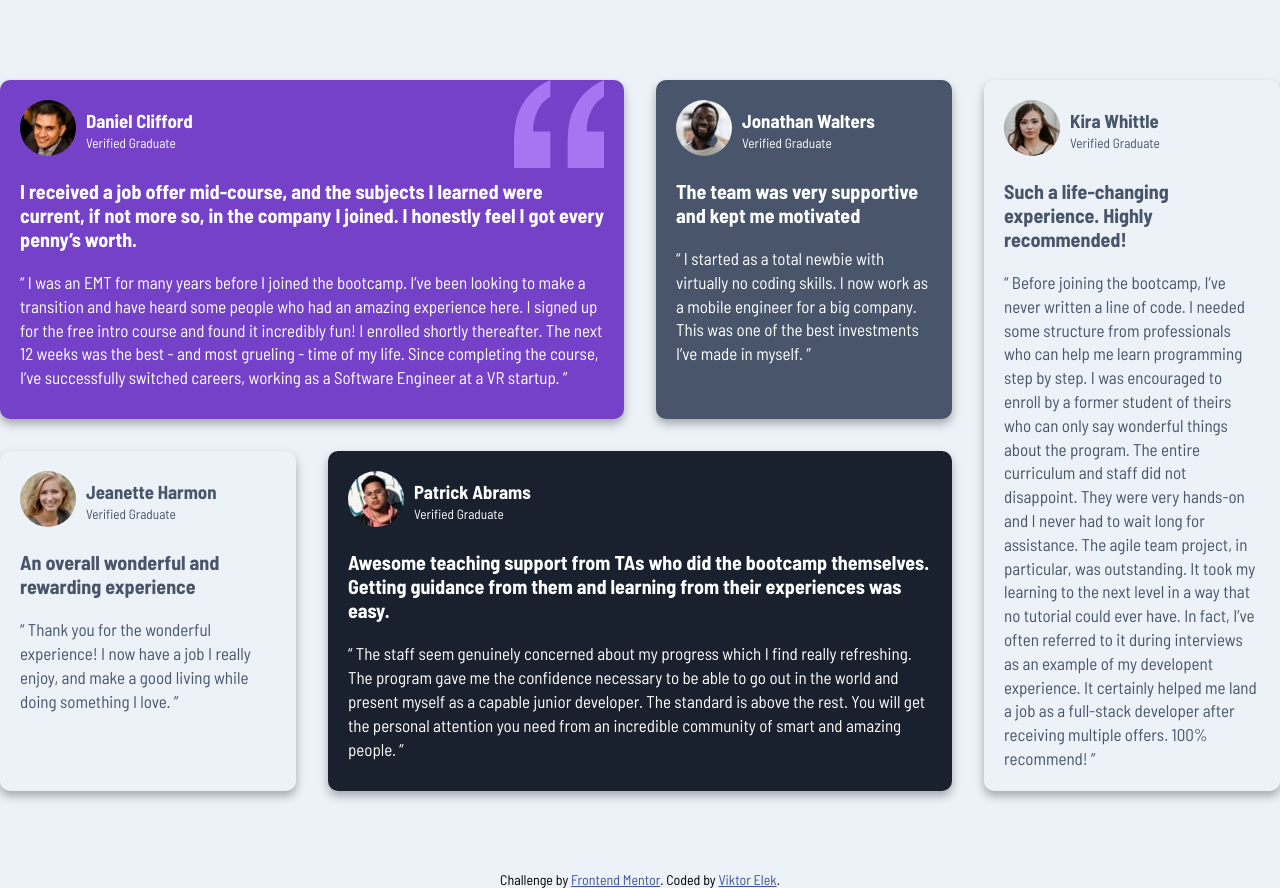
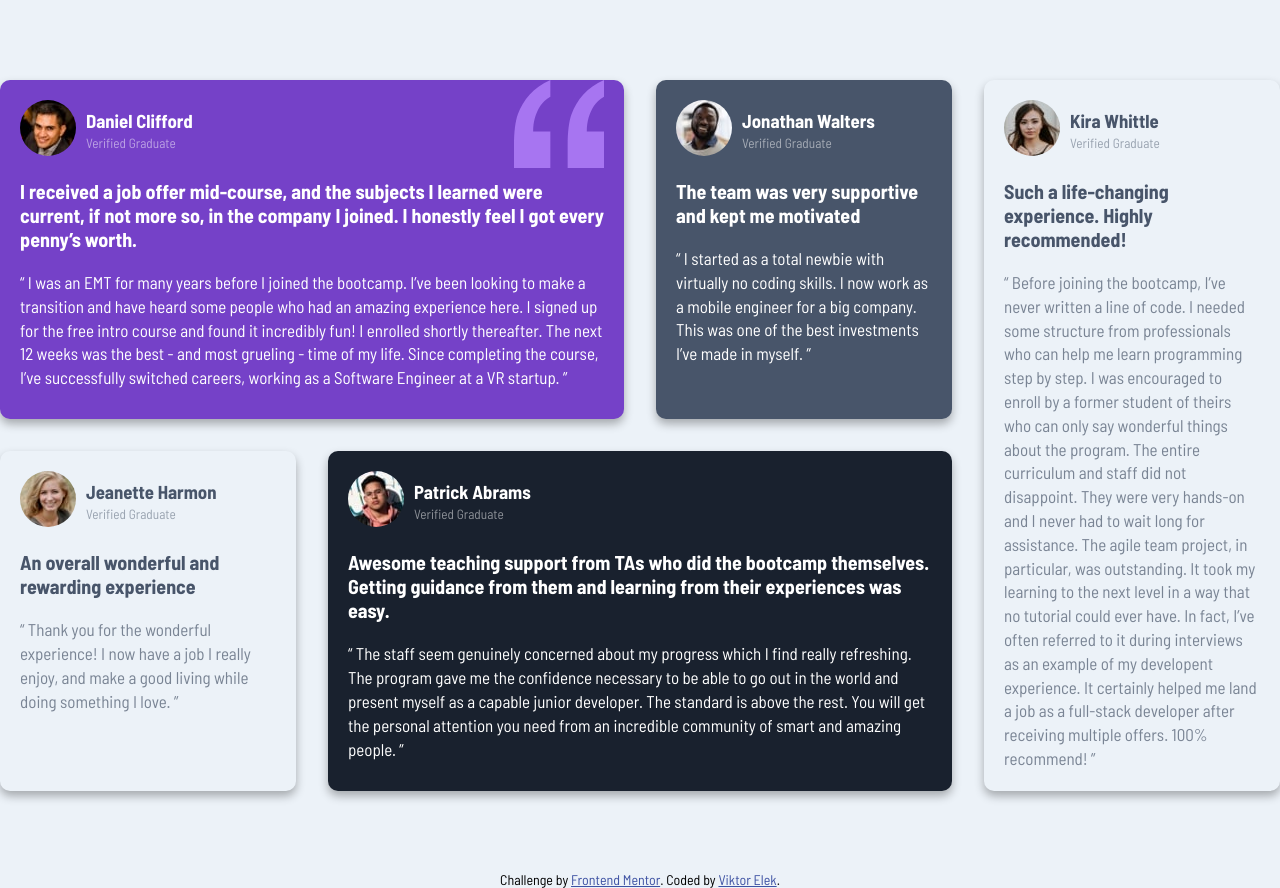
Before and after one commit to elekviktor32/testimonials-grid-section-main, a plain HTML site: page index.html in a window 1280 px wide. Drawn offline with Linux system fonts and the light colour scheme.

Commit message:
fixed colors

```diff
--- a/style.css
+++ b/style.css
@@ -3,8 +3,12 @@
 :root {
   --Moderate-violet: hsl(263, 55%, 52%);
   --Very-dark-grayish-blue: hsl(217, 19%, 35%);
+  --Very-dark-grayish-blue-50: rgba(72, 85, 106, 0.5);
+  --Very-dark-grayish-blue-70: rgba(72, 85, 106, 0.7);
   --Very-dark-blackish-blue: hsl(219, 29%, 14%);
   --White: hsl(0, 0%, 100%);
+  --White-50: rgba(255, 255, 255, 0.5);
+  --White-70: rgba(255, 255, 255, 0.7);
   --Light-gray: hsl(0, 0%, 81%);
   --Light-grayish-blue: hsl(210, 46%, 95%);
 }
@@ -23,6 +27,10 @@ body {
 h3,
 h4 {
   font-weight: 700;
+}
+
+small {
+  color: var(--White-50);
 }
 
 p {
@@ -58,6 +66,14 @@ p {
 
 .cards.white {
   color: var(--Very-dark-grayish-blue);
+}
+
+.cards.white small {
+  color: var(--Very-dark-grayish-blue-50);
+}
+
+.cards.white p {
+  color: var(--Very-dark-grayish-blue-70);
 }
 
 .cards .quote {
```
